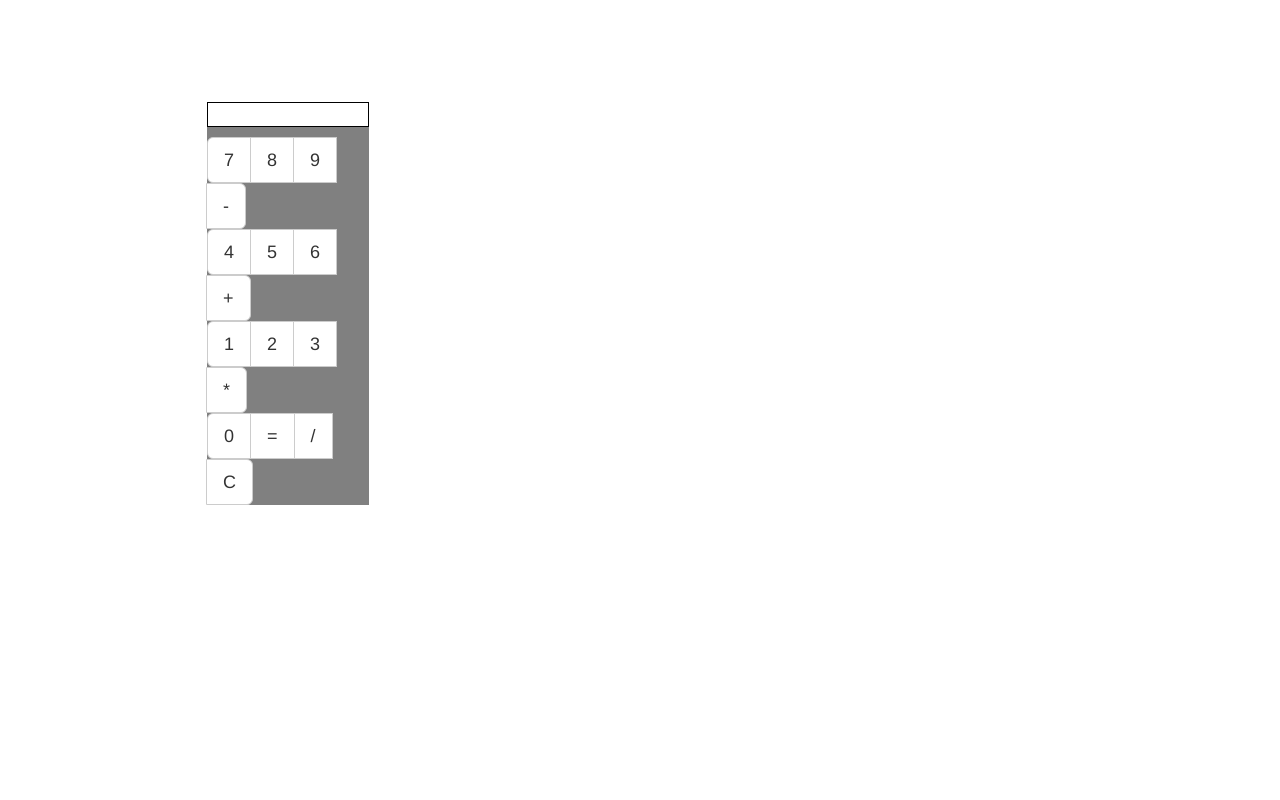
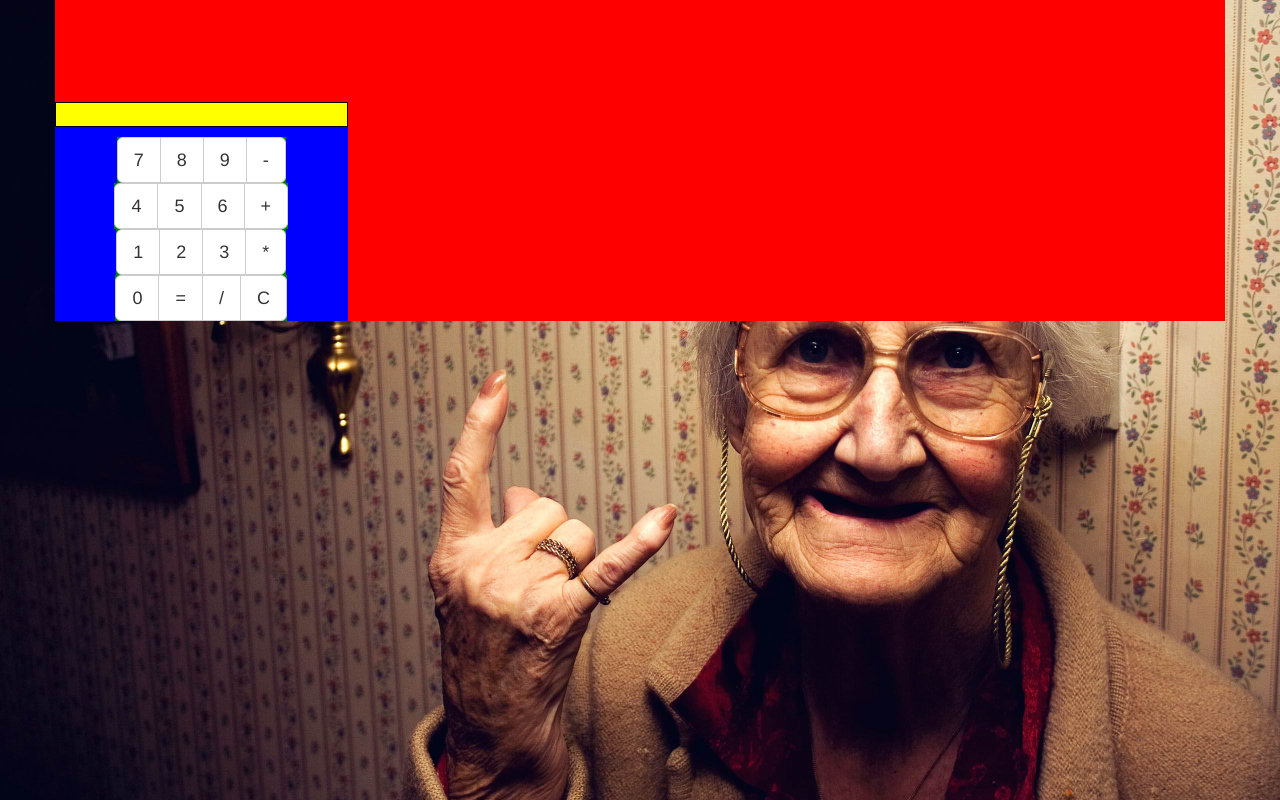
Before and after one commit to vorenusCoA/Calculadora, a plain HTML site: page index.html in a window 1280 px wide. Drawn offline with nearby package versions, Linux system fonts and the light colour scheme.

Commit message:
en proceso...

```diff
--- a/index.html
+++ b/index.html
@@ -2,7 +2,7 @@
 <html lang="en">
 <head>
 	<meta charset="UTF-8">
-	<title>Calculadora Dev Rock!</title>
+	<title>Calculadora DevRock!</title>
 	<link rel="stylesheet" href="https://maxcdn.bootstrapcdn.com/bootstrap/3.3.5/css/bootstrap.min.css" integrity="sha512-dTfge/zgoMYpP7QbHy4gWMEGsbsdZeCXz7irItjcC3sPUFtf0kuFbDz/ixG7ArTxmDjLXDmezHubeNikyKGVyQ==" crossorigin="anonymous">
 	<link rel="stylesheet" href="style.css">
 	<script src="http://code.jquery.com/jquery-2.1.4.min.js"></script>
@@ -11,8 +11,9 @@
 <body>
 
 	<div class="container">
+		<div class="row">
 
-		<div class="calculadora">
+		<div class="calculadora col-md-3 col-sm-6 col-xs-9">
 
 			<div>
 				<p id="visor"></p>
@@ -46,7 +47,7 @@
 			  <button type="button" class="btn btn-default reseteo">C</button>
 			</div>
 		</div>
-
+	</div>
 	</div>
 
 	<script src="main.js"></script>
--- a/style.css
+++ b/style.css
@@ -10,8 +10,18 @@ body {
 
 .container {
 	padding-top: 8%;
-	width: 15%;
-	margin-right: 70%;
+	background-color: red;
+}
+
+.calculadora {
+	background-color: blue;
+	padding: 0;
+	text-align: center;
+
+}
+
+#visor {
+	background-color: yellow;
 }
 
 .container p {
@@ -20,14 +30,8 @@ body {
 	background-color: white;
 }
 
-
-
-.calculadora {
-	background-color: grey;
-
-}
-
 .btn-group {
 	padding: 0;
 	margin: 0;
+	background-color: green;
 }
```
Also changed, not shown: main.js (+0 -49 lines), rock-music.jpg (added).
